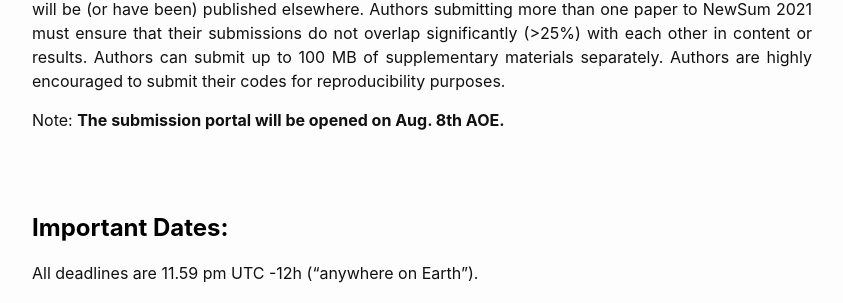
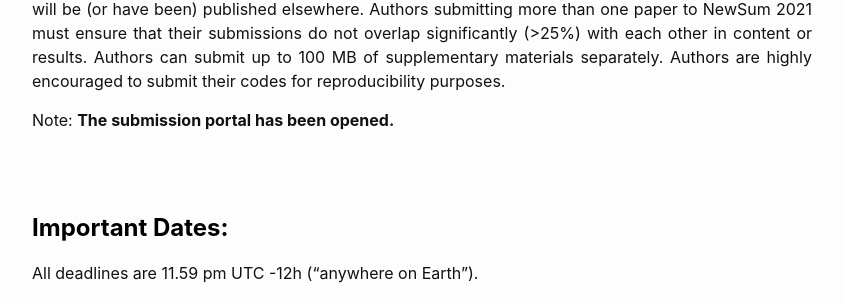
Before and after one commit to newsumm/newsumm.github.io, a Jekyll site: the page built from index.md, in a window 1280 px wide and 900 px high, scrolled down 1858 px. Shown: the part 150-453 px from the top of the window, without its empty margins (218-1061 px from the left). Built offline with Jekyll 4.4.1, drawn with Linux system fonts in a browser that asks for light colours.

Commit message:
Update index.md

```diff
--- a/index.md
+++ b/index.md
@@ -63,7 +63,7 @@ You are invited to submit your papers in our <a href='https://www.softconf.com/e
 NewSum 2021 will allow double submission as long as the authors make a decision before camera-ready. We will not consider any paper that overlaps significantly in content or results with papers that will be (or have been) published elsewhere. Authors submitting more than one paper to NewSum 2021 must ensure that their submissions do not overlap significantly (>25%) with each other in content or results. Authors can submit up to 100 MB of supplementary materials separately. Authors are highly encouraged to submit their codes for reproducibility purposes.
 
 
-Note: <b>The submission portal will be opened on Aug. 8th AOE. </b>
+Note: <b>The submission portal has been opened. </b>
 
 <br><br>
 <h2 class="blackpar_title">Important Dates:</h2>
```
